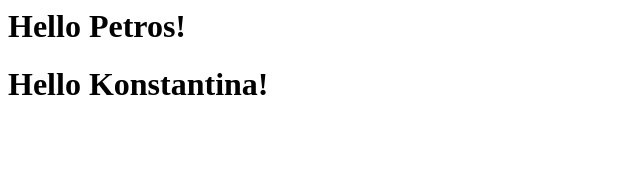
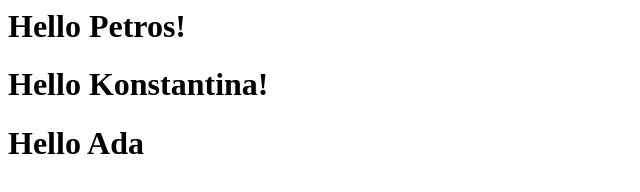
Before and after one commit to ks46/introductions-2, a plain HTML site: page index.html in a window 1280 px wide. Shown: the whole page, without its empty margins (0-640 px from the left). Drawn offline with Linux system fonts and the light colour scheme.

Commit message:
add index.html

```diff
--- a/index.html
+++ b/index.html
@@ -1,3 +1,5 @@
 <h1>Hello Petros!</h1>
 
 <h1>Hello Konstantina!</h1>
+
+<h1>Hello Ada</h1>
```
